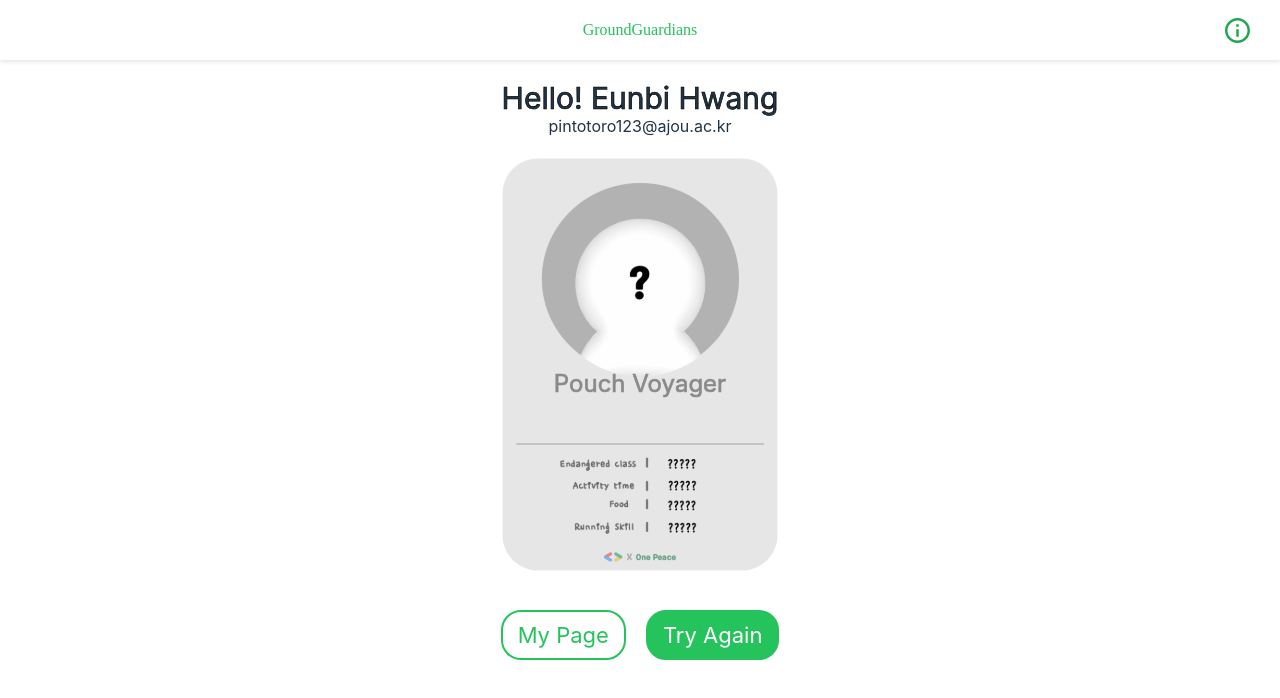
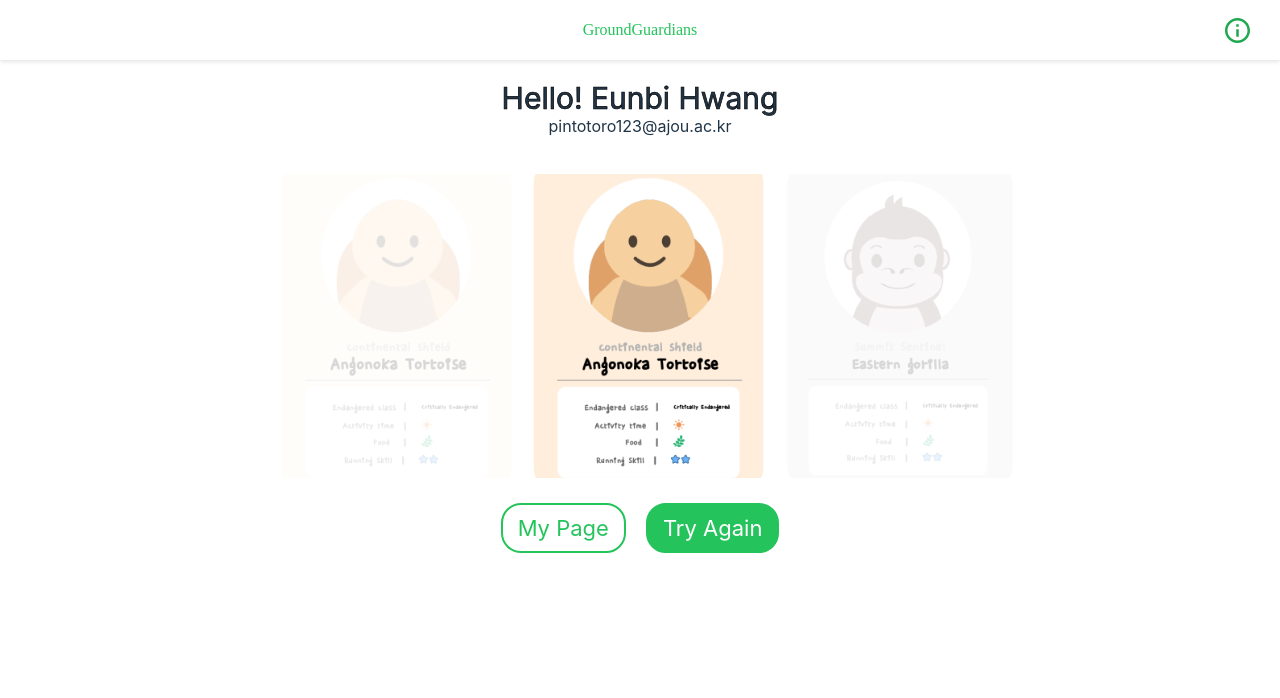
Before and after one commit to GroundGuardians/GG_FE, a React (Vite) app: page /mypage in a window 1280 px wide. Shown: the top 698 px of the page. Built offline with nearby package versions, Linux system fonts and the light colour scheme; a web font is replaced by a local one; what emotion-reset would draw is missing.

Commit message:
feat/#34 : 마이페이지 캐러셀

```diff
--- a/src/pages/MyPage.tsx
+++ b/src/pages/MyPage.tsx
@@ -1,7 +1,14 @@
 import styled from "@emotion/styled";
-import CardIc from "../assets/unknownCard.svg";
 import { CommonButton, ButtonRowWrapper } from "../commons/Button";
 import { useNavigate } from "react-router-dom";
+import MyPageCarousel from "./mypageCarousel/mypageCarousel";
+
+import "./mypageCarousel/embla.css";
+import "./mypageCarousel/sandbox.css";
+
+const OPTIONS: EmblaOptionsType = { loop: true };
+const SLIDE_COUNT = 5;
+const SLIDES = Array.from(Array(SLIDE_COUNT).keys());
 
 const MyPage = () => {
   const navigate = useNavigate();
@@ -9,10 +16,11 @@ const MyPage = () => {
     <>
       <Username>Hello! Eunbi Hwang</Username>
       <Email>pintotoro123@ajou.ac.kr</Email>
-      <UnknownCardWrapper>
-        <img src={CardIc} />
-        <AnimalNameText>Pouch Voyager</AnimalNameText>
-      </UnknownCardWrapper>
+      <main className="sandbox">
+        <section className="sandbox__carousel mypage">
+          <MyPageCarousel slides={SLIDES} options={OPTIONS} />
+        </section>
+      </main>
       <ButtonRowWrapper>
         <CommonButton
           isGreen={false}
--- /dev/null
+++ b/src/pages/mypageCarousel/embla.css
@@ -0,0 +1,27 @@
+.mypage .embla {
+  --slide-spacing: 1rem;
+  --slide-size: 70%;
+  --slide-height: 19rem;
+  padding: 1.6rem;
+}
+
+.mypage .embla__container {
+  backface-visibility: hidden;
+  display: flex;
+  touch-action: pan-y;
+  align-items: center;
+  justify-contnet: center;
+  margin: 0 auto; //왜 됐는지 의문..
+}
+.mypage .embla__slide {
+  flex: 0 0 var(--slide-size);
+  min-width: 0;
+  padding-left: var(--slide-spacing);
+  position: relative;
+}
+.mypage .embla__slide__img {
+  display: block;
+  height: var(--slide-height);
+  width: 100%;
+  object-fit: cover;
+}
--- /dev/null
+++ b/src/pages/mypageCarousel/mypageCarousel.tsx
@@ -0,0 +1,85 @@
+import React, { useCallback, useEffect, useState } from "react";
+import { EmblaOptionsType } from "embla-carousel";
+import useEmblaCarousel from "embla-carousel-react";
+import { flushSync } from "react-dom";
+import imageByIndex from "./textimage";
+
+const TWEEN_FACTOR = 4.2;
+
+const numberWithinRange = (number: number, min: number, max: number): number =>
+  Math.min(Math.max(number, min), max);
+
+type PropType = {
+  slides: number[];
+  options?: EmblaOptionsType;
+};
+
+const MyPageCarousel: React.FC<PropType> = (props) => {
+  const { slides, options } = props;
+  const [emblaRef, emblaApi] = useEmblaCarousel(options);
+  const [tweenValues, setTweenValues] = useState<number[]>([]);
+
+  const onScroll = useCallback(() => {
+    if (!emblaApi) return;
+
+    const engine = emblaApi.internalEngine();
+    const scrollProgress = emblaApi.scrollProgress();
+
+    const styles = emblaApi.scrollSnapList().map((scrollSnap, index) => {
+      let diffToTarget = scrollSnap - scrollProgress;
+
+      if (engine.options.loop) {
+        engine.slideLooper.loopPoints.forEach((loopItem) => {
+          const target = loopItem.target();
+          if (index === loopItem.index && target !== 0) {
+            const sign = Math.sign(target);
+            if (sign === -1) diffToTarget = scrollSnap - (1 + scrollProgress);
+            if (sign === 1) diffToTarget = scrollSnap + (1 - scrollProgress);
+          }
+        });
+      }
+      const tweenValue = 1 - Math.abs(diffToTarget * TWEEN_FACTOR);
+      return numberWithinRange(tweenValue, 0, 1);
+    });
+    setTweenValues(styles);
+  }, [emblaApi, setTweenValues]);
+
+  useEffect(() => {
+    if (!emblaApi) return;
+
+    onScroll();
+    emblaApi.on("scroll", () => {
+      flushSync(() => onScroll());
+    });
+    emblaApi.on("reInit", onScroll);
+  }, [emblaApi, onScroll]);
+
+  return (
+    <div className="embla">
+      <div className="embla__viewport" ref={emblaRef}>
+        <div className="embla__container">
+          {slides.map((index) => (
+            <div
+              className="embla__slide"
+              key={index}
+              style={{
+                ...(tweenValues.length && { opacity: tweenValues[index] }),
+              }}
+            >
+              <div className="embla__slide__number">
+                <span>{index + 1}</span>
+              </div>
+              <img
+                className="embla__slide__img"
+                src={imageByIndex(index)}
+                alt="Your alt text"
+              />
+            </div>
+          ))}
+        </div>
+      </div>
+    </div>
+  );
+};
+
+export default MyPageCarousel;
--- /dev/null
+++ b/src/pages/mypageCarousel/sandbox.css
@@ -0,0 +1,54 @@
+.sandbox {
+  width: 100%;
+}
+@media (min-width: 750px) {
+  .sandbox {
+    margin-left: auto;
+    margin-right: auto;
+    max-width: 67rem;
+  }
+}
+.sandbox__carousel {
+  position: relative;
+  background-color: var(--background-code);
+}
+@media (max-width: 749px) {
+  .sandbox__carousel {
+    border-top: 0.1rem solid var(--detail-low-contrast);
+    border-bottom: 0.1rem solid var(--detail-low-contrast);
+  }
+}
+@media (min-width: 750px) {
+  .sandbox__carousel {
+    border-radius: 0.4rem;
+    border: 0.1rem solid var(--detail-low-contrast);
+  }
+}
+.sandbox__header {
+  font-size: 2rem;
+  font-weight: 700;
+  text-align: center;
+  padding: 4rem 2rem 2rem 2rem;
+}
+.sandbox__footer {
+  display: flex;
+  justify-content: center;
+  padding: 2rem 2rem 4rem 2rem;
+}
+.sandbox__footer__link {
+  display: flex;
+  align-items: center;
+  background-color: transparent;
+  text-decoration: none;
+  text-align: center;
+  font-weight: 700;
+  color: var(--text-low-contrast);
+  font-size: 1.4rem;
+}
+.sandbox__footer__link__svg {
+  display: block;
+  width: 2rem;
+  height: 2rem;
+  margin-right: 1rem;
+  fill: currentColor;
+}
--- /dev/null
+++ b/src/pages/mypageCarousel/textimage.ts
@@ -0,0 +1,10 @@
+import image1 from "../../assets/거북이카드.png";
+import image2 from "../../assets/고릴라카드.png";
+import image3 from "../../assets/날다람쥐카드.png";
+import image4 from "../../assets/레서판다카드.png";
+
+export const images: string[] = [image1, image2, image3, image4];
+
+const imageByIndex = (index: number): string => images[index % images.length];
+
+export default imageByIndex;
```
